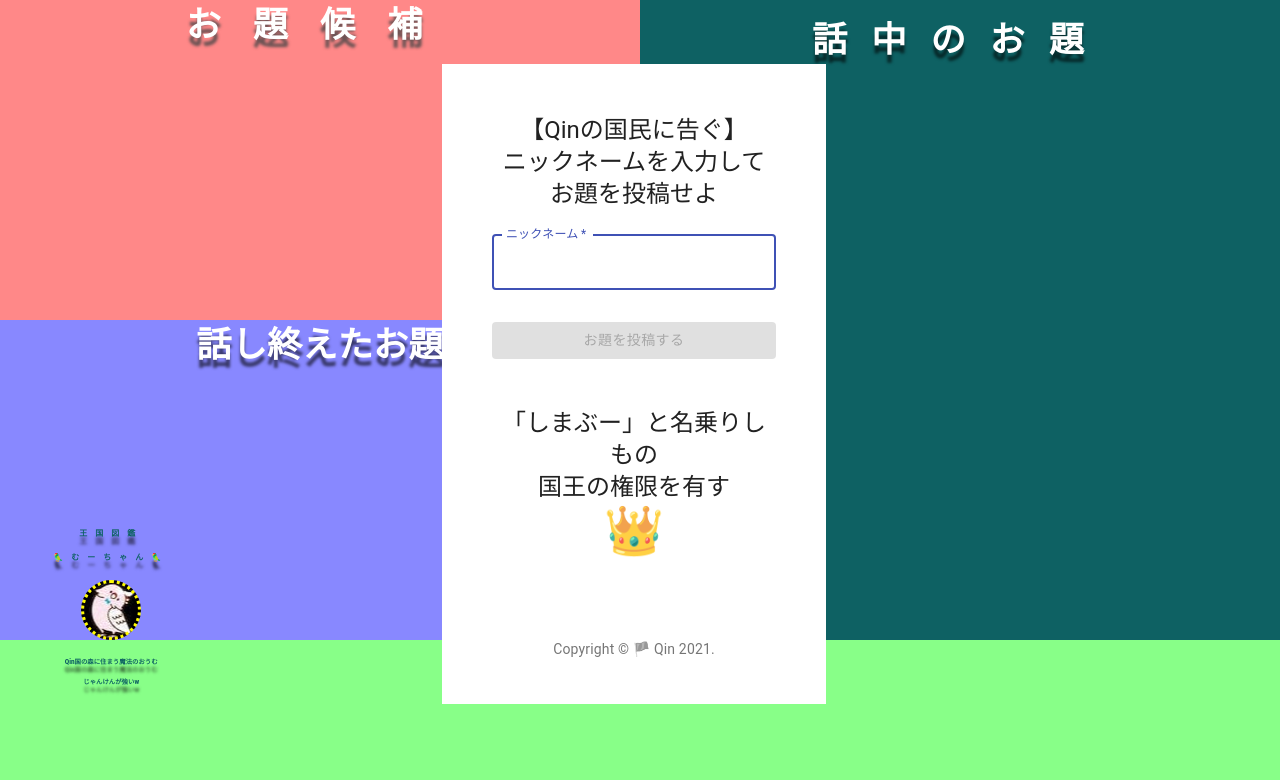
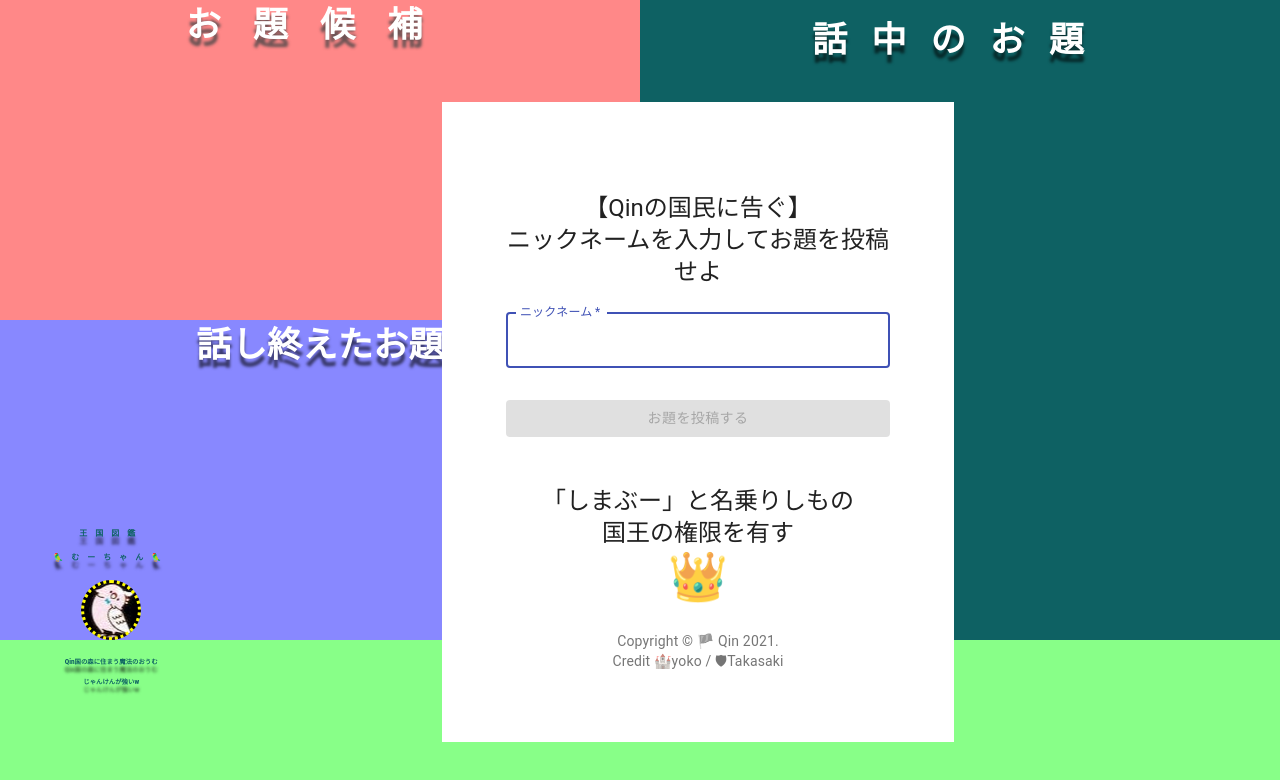
Before and after one commit to yoko-at-home/qin_bulletin-board, a React (Create React App) app: page / in a window 1280 px wide. Shown: the top 780 px of the page. Built offline with nearby package versions, Linux system fonts and the light colour scheme; no server answers.

Commit message:
💄 credit追加

```diff
--- a/src/components/SignIn/index.js
+++ b/src/components/SignIn/index.js
@@ -26,6 +26,15 @@ function Copyright() {
     </Typography>
   );
 }
+function Credit() {
+  return (
+    <Typography variant="body2" color="textSecondary" align="center">
+      {"Credit "}
+      &#x1f3f0;yoko / &#x1f6e1;Takasaki
+    </Typography>
+  );
+}
+
 
 const useStyles = makeStyles((theme) => ({
   paper: {
@@ -35,12 +44,13 @@ const useStyles = makeStyles((theme) => ({
     alignItems: "center",
     textAlign: "center",
     height: "80vh",
-    width: "30vw",
+    width: "40vw",
     zIndex: 1000,
     position: "absolute",
     top: 0,
     background: "white",
-    padding: "50px 50px 0 50px",
+    padding: "calc(7%) calc(5%) 0 calc(5%)",
+    marginTop: "calc(8%)",
   },
   form: {
     width: "100%", // Fix IE 11 issue.
@@ -144,9 +154,10 @@ export default function SignIn() {
           👑
         </Typography>
 
-        <Box mt={10}>
+        <div style={{ marginTop: "calc(7%)" }}>
           <Copyright />
-        </Box>
+          <Credit />
+        </div>
       </div>
     </Container>
   );
```
